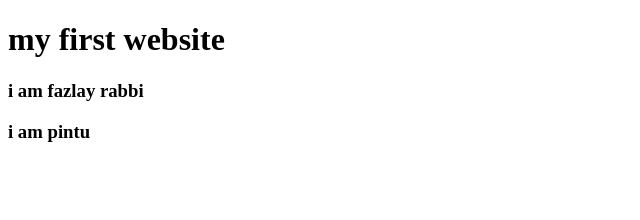
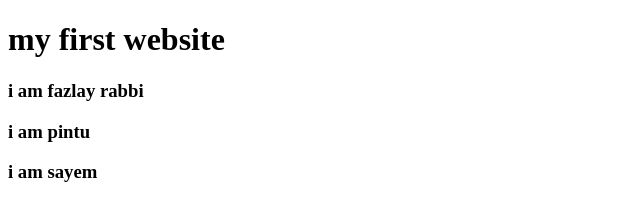
Before and after one commit to fazlay26/My-first-website, a plain HTML site: page index.html in a window 1280 px wide. Shown: the whole page, without its empty margins (0-640 px from the left). Drawn offline with Linux system fonts and the light colour scheme.

Commit message:
sayem ke  add koraisi

```diff
--- a/index.html
+++ b/index.html
@@ -10,6 +10,7 @@
     <h1>my first website</h1>
     <h3>i am fazlay rabbi</h3>
     <h3>i am pintu</h3>
+    <h3>i am sayem</h3>
 
 </body>
 </html>
```
